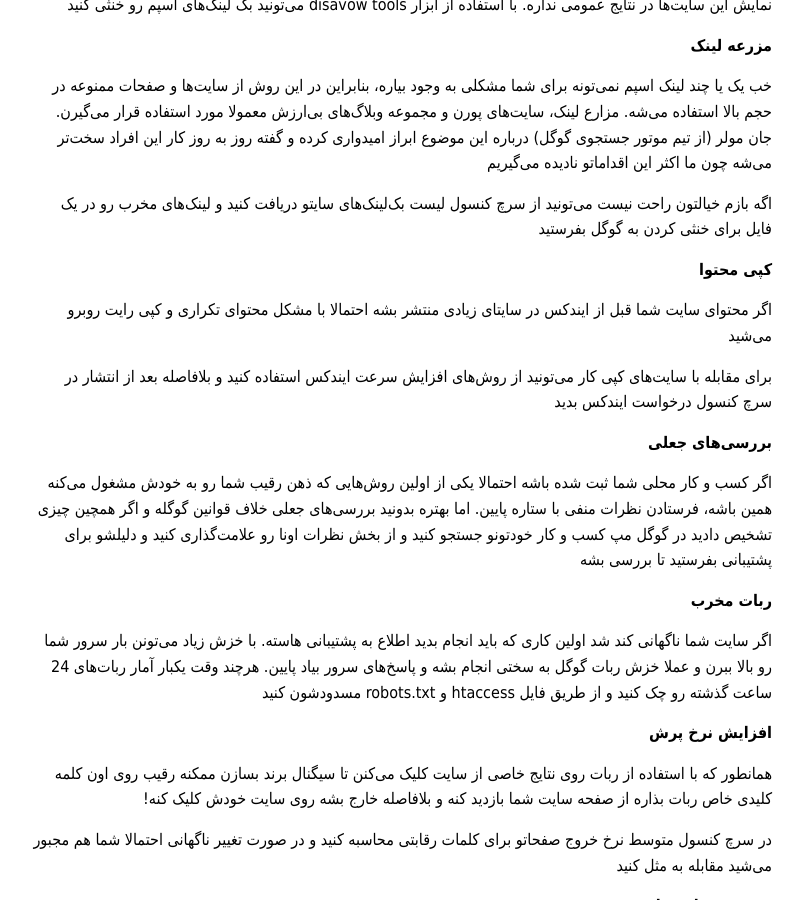
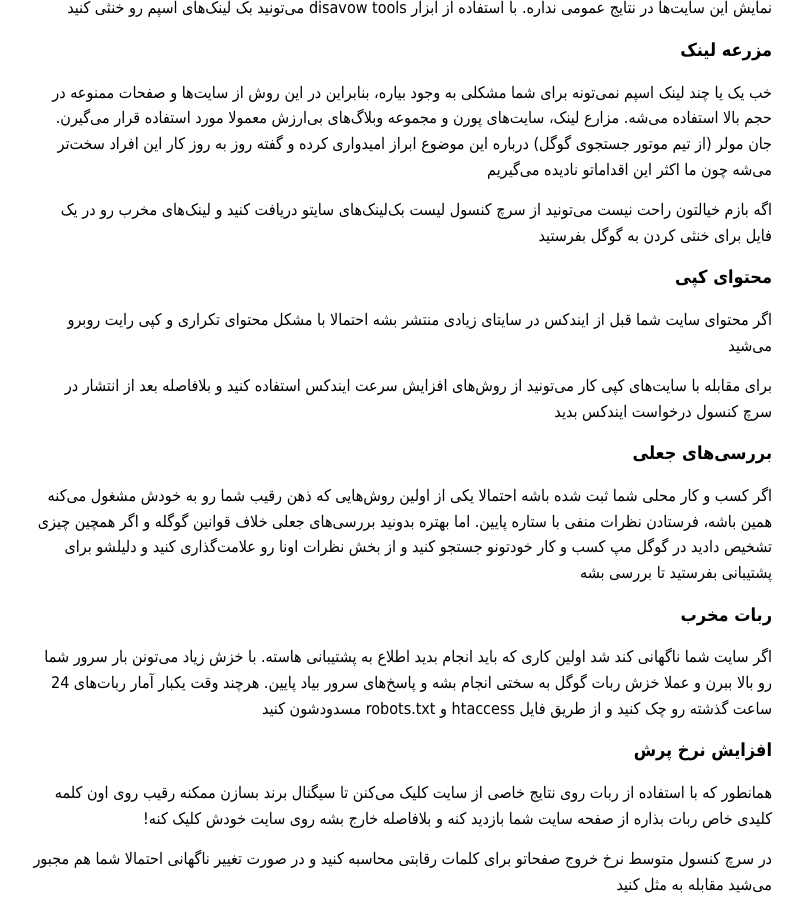
Before and after one commit to darkblog/darkblog.github.io, a Jekyll site: the page built from _posts/2021-5-2-negative-seo.md, in a window 1280 px wide and 900 px high, scrolled down 447 px. Shown: the whole window, without its empty margins (238-1042 px from the left). Built offline with Jekyll 4.4.1, drawn with Linux system fonts in a browser that asks for light colours.

Commit message:
Update 2021-5-2-negative-seo.md

```diff
--- a/_posts/2021-5-2-negative-seo.md
+++ b/_posts/2021-5-2-negative-seo.md
@@ -9,37 +9,37 @@
 
 در این پست لیستی از روش‌هایی که ممکنه علیه سایت شما انجام بدن مرور می‌کنیم و راهنمایی برای مقابله با سئو منفی. روش‌های ذکر شده فقط جهت مقابله تهیه شده و طبیعتا استفاده نادرست از این موارد بر عهده شخص شما خواهد بود
 
-**لنگر متن اسپم**
+## لنگر متن اسپم
 
 لینک دادن به سایت با انکر تکست محصولات جنسی یا شرط‌بندی احتمالا شما رو به دردسر می‌ندازه چون گوگل علاقه‌ای به نمایش این سایت‌ها در نتایج عمومی نداره. با استفاده از ابزار disavow tools می‌تونید بک لینک‌های اسپم رو خنثی کنید
 
-**مزرعه لینک**
+## مزرعه لینک
 
 خب یک یا چند لینک اسپم نمی‌تونه برای شما مشکلی به وجود بیاره، بنابراین در این روش از سایت‌ها و صفحات ممنوعه در حجم بالا استفاده می‌شه. مزارع لینک، سایت‌های پورن و مجموعه وبلاگ‌های بی‌ارزش معمولا مورد استفاده قرار می‌گیرن. جان مولر (از تیم موتور جستجوی گوگل) درباره این موضوع ابراز امیدواری کرده و گفته روز به روز کار این افراد سخت‌تر می‌شه چون ما اکثر این اقداماتو نادیده می‌گیریم
 
 اگه بازم خیالتون راحت نیست می‌تونید از سرچ کنسول لیست بک‌لینک‌های سایتو دریافت کنید و لینک‌های مخرب رو در یک فایل برای خنثی کردن به گوگل بفرستید
 
-**کپی محتوا**
+## محتوای کپی
 
 اگر محتوای سایت شما قبل از ایندکس در سایتای زیادی منتشر بشه احتمالا با مشکل محتوای تکراری و کپی رایت روبرو می‌شید
 
 برای مقابله با سایت‌های کپی کار می‌تونید از روش‌های افزایش سرعت ایندکس استفاده کنید و بلافاصله بعد از انتشار در سرچ کنسول درخواست ایندکس بدید
 
-**بررسی‌های جعلی**
+## بررسی‌های جعلی
 
 اگر کسب و کار محلی شما ثبت شده باشه احتمالا یکی از اولین روش‌هایی که ذهن رقیب شما رو به خودش مشغول می‌کنه همین باشه، فرستادن نظرات منفی با ستاره پایین. اما بهتره بدونید بررسی‌های جعلی خلاف قوانین گوگله و اگر همچین چیزی تشخیص دادید در گوگل مپ کسب و کار خودتونو جستجو کنید و از بخش نظرات اونا رو علامت‌گذاری کنید و دلیلشو برای پشتیبانی بفرستید تا بررسی بشه
 
-**ربات مخرب**
+## ربات مخرب
 
 اگر سایت شما ناگهانی کند شد اولین کاری که باید انجام بدید اطلاع به پشتیبانی هاسته. با خزش زیاد می‌تونن بار سرور شما رو بالا ببرن و عملا خزش ربات گوگل به سختی انجام بشه و پاسخ‌های سرور بیاد پایین. هرچند وقت یکبار آمار ربات‌های 24 ساعت گذشته رو چک کنید و از طریق فایل htaccess و robots.txt مسدودشون کنید
 
-**افزایش نرخ پرش**
+## افزایش نرخ پرش
 
 همانطور که با استفاده از ربات روی نتایج خاصی از سایت کلیک می‌کنن تا سیگنال برند بسازن ممکنه رقیب روی اون کلمه کلیدی خاص ربات بذاره از صفحه سایت شما بازدید کنه و بلافاصله خارج بشه روی سایت خودش کلیک کنه!
 
 در سرچ کنسول متوسط نرخ خروج صفحاتو برای کلمات رقابتی محاسبه کنید و در صورت تغییر ناگهانی احتمالا شما هم مجبور می‌شید مقابله به مثل کنید
 
-**تغییر محتوای سایت**
+## تغییر محتوای سایت
 
 نظر شما در مورد هک یک سایت چیه؟ خارج کردن کنترل سایت توسط شما و حذف فایل‌ها؟
 
@@ -47,18 +47,18 @@
 
 پس برقراری امنیت و بررسی دوره‌ای سورس صفحات سایت به شما کمک می‌کنه
 
-**خارج کردن سایت از ایندکس**
+## خارج کردن سایت از ایندکس
 
 همیشه ضربه از بیرون نیست، ممکنه یکی از کارمندان شما اخراج بشه و بخواد برای شما جبران کنه بدون اینکه بفهمید! گذاشتن کد Disallow در فایل ربات یا اضافه کردن نوایندکس به صفحات و حتی X-Robots-Tag به فایل htaccess
 
 همیشه با وجود مشکل ایندکس اول باید بررسی کنید چه دستوراتی از سمت سایت به ربات داده شده و البته گاهی به دلایل دیگه‌ای این اتفاق رخ می‌ده که در پست حذف صفحات سایت از گوگل مفصل شرح دادم
 
-**ریدایرکت به سایت‌های اسپم**
+## ریدایرکت به سایت‌های اسپم
 
 یک سناریوی دیگه ریدایرکت کردن چندین صفحه از سایت شما به سایت‌های اسپمه
 
 برای بررسی این مورد می‌تونید فایل‌های قالب سایت، قسمت ریدایرکت‌های پنل هاست و قسمت خطاهای سرچ کنسول رو چک کنید
 
-**هک کلی سایت**
+## هک کلی سایت
 
 اگه کسی بتونه ساختار امنیتی سایت شما رو بشکنه احتمالا بهترین روش همینه! وجود بدافزار در حالت کلی رتبه سایتو به شدت کم می‌کنه و در نتایج یک خط زیر عنوان نوشته می‌شه: این سایت هک شده. سایتو باز کنید بازم کروم هشدار می‌ده و در نهایت یک پیغام به سرچ کنسول مدیریت ارسال می‌شه. مشکلاتو رفع کنید و به گوگل درخواست بررسی ارسال کنید
```
